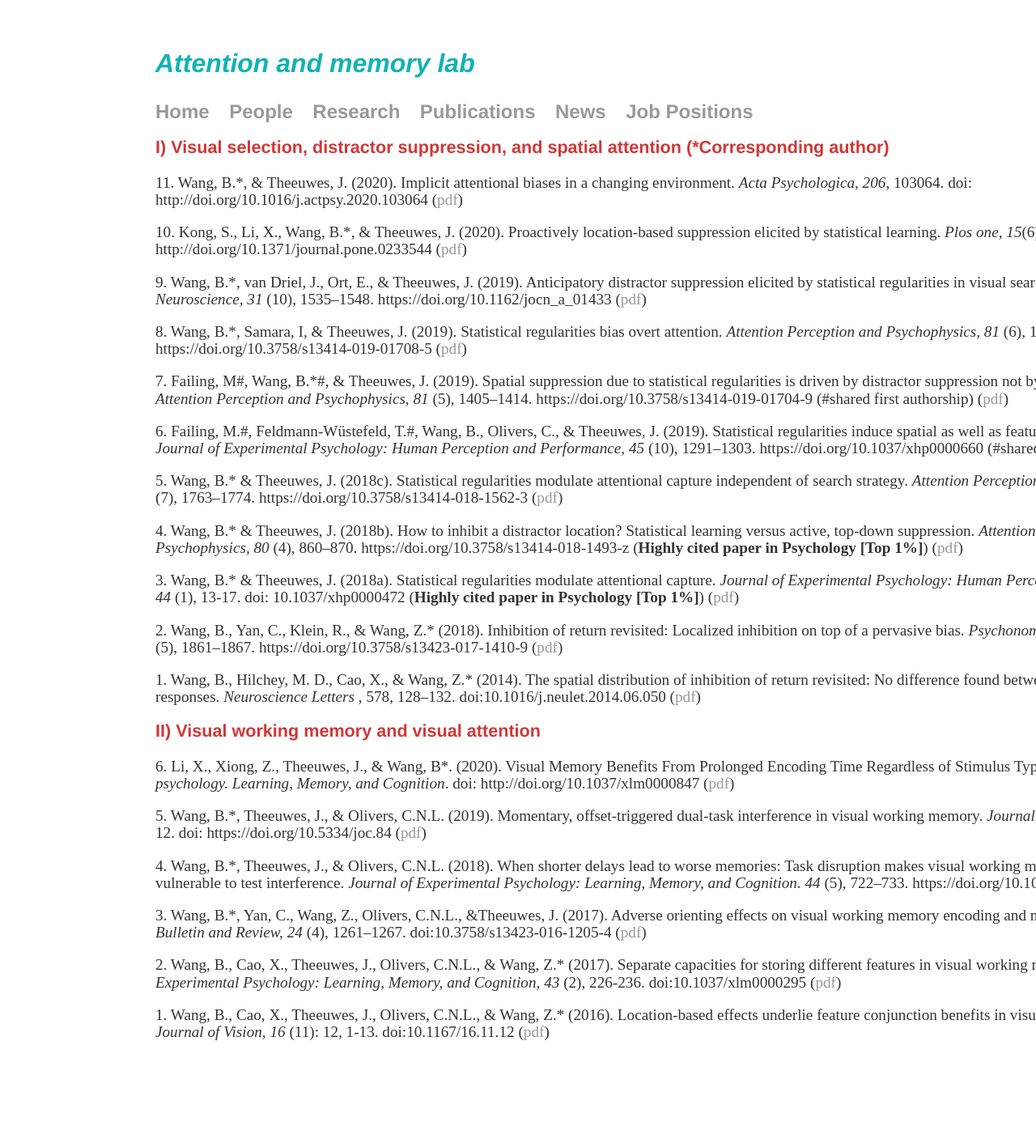
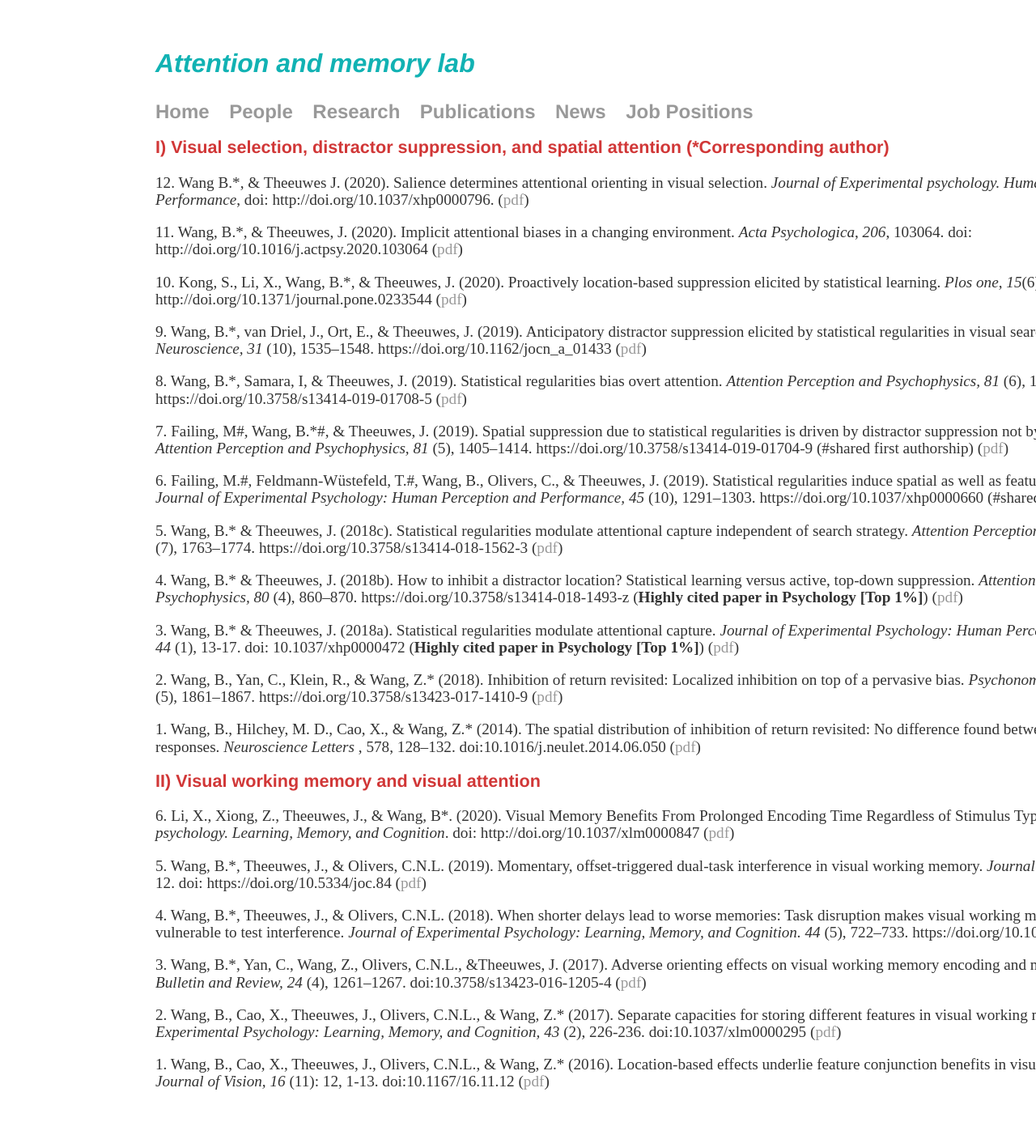
Before and after one commit to wangbenchi/wangbenchi.github.io, a Jekyll site: the page built from publications/index.html, in a window 1280 px wide. Shown: the whole page at 81% size. Built offline with Jekyll 4.4.1, drawn with Linux system fonts in a browser that asks for light colours; before the commit the page ends 1345 px from its top, so only the background shows below that.

Commit message:
change to the publication

```diff
--- a/publications/index.html
+++ b/publications/index.html
@@ -4,10 +4,11 @@ title: Publications
 ---
 <div class="blurb">
     <h2>I) Visual selection, distractor suppression, and spatial attention (*Corresponding author)</h2>
+    	<p>12. Wang B.*, &amp; Theeuwes J. (2020). Salience determines attentional orienting in visual selection. <em>Journal of Experimental psychology. Human Perception and Performance</em>, doi: http://doi.org/10.1037/xhp0000796. (<a href="http://xlx.zjnu.edu.cn/_upload/article/files/a3/3e/1c62ff324813aef79978eed95c41/71d76848-50e7-45d8-8ff5-711fc6f624db.pdf">pdf</a>)
     	<p>11.         Wang, B.*, &amp; Theeuwes, J. (2020). Implicit attentional biases in a changing environment. <em>Acta Psychologica</em>, <em>206</em>, 103064. doi: http://doi.org/10.1016/j.actpsy.2020.103064 (<a href="http://xlx.zjnu.edu.cn/_upload/article/files/a5/3c/be355ced4e1c8d9e1cd4baf6d3bb/f680e749-a5ec-4aa9-93e7-ab7e7c3121d5.pdf">pdf</a>)
     	<p>10.         Kong, S., Li, X., Wang, B.*, &amp; Theeuwes, J. (2020). Proactively location-based suppression elicited by statistical learning. <em>Plos one</em>, <em>15</em>(6), e0233544. doi: http://doi.org/10.1371/journal.pone.0233544 (<a href="http://xlx.zjnu.edu.cn/_upload/article/files/a5/3c/be355ced4e1c8d9e1cd4baf6d3bb/a526de5c-5d00-4ba7-973d-4a29cff05e45.pdf">pdf</a>)
 
-    	<p>9. Wang, B.*, van Driel, J., Ort, E., & Theeuwes, J. (2019). Anticipatory distractor suppression
+  <p>9. Wang, B.*, van Driel, J., Ort, E., & Theeuwes, J. (2019). Anticipatory distractor suppression
             elicited by statistical regularities in visual search.
             <i>Journal of Cognitive Neuroscience, 31</i>
             (10), 1535–1548. https://doi.org/10.1162/jocn_a_01433  (<a href="http://xlx.zjnu.edu.cn/_upload/article/files/a5/3c/be355ced4e1c8d9e1cd4baf6d3bb/cee31a7e-98fd-4a3f-81dc-e575ed56ff0d.pdf">pdf</a>)
```
Also changed, not shown: 1 other file.
